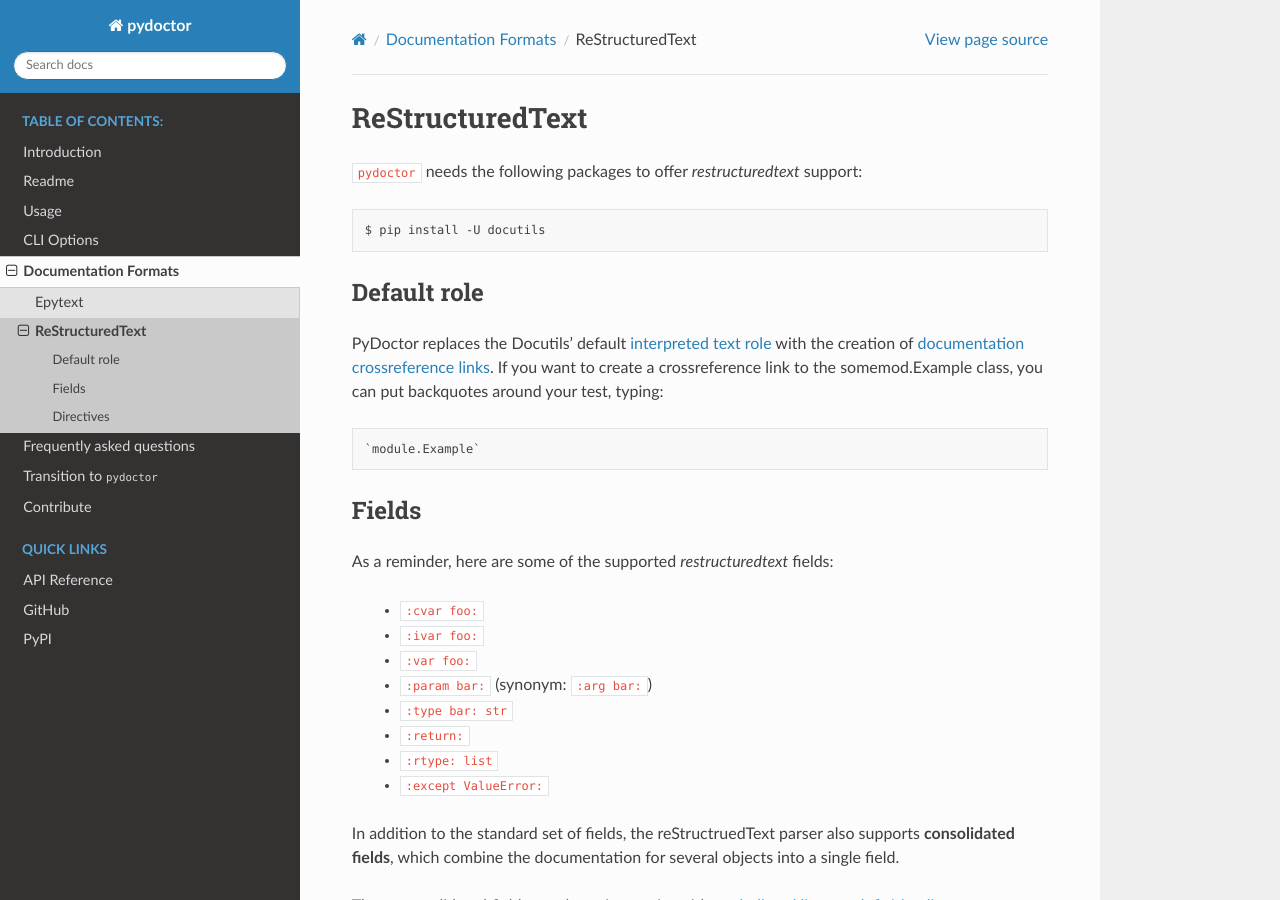
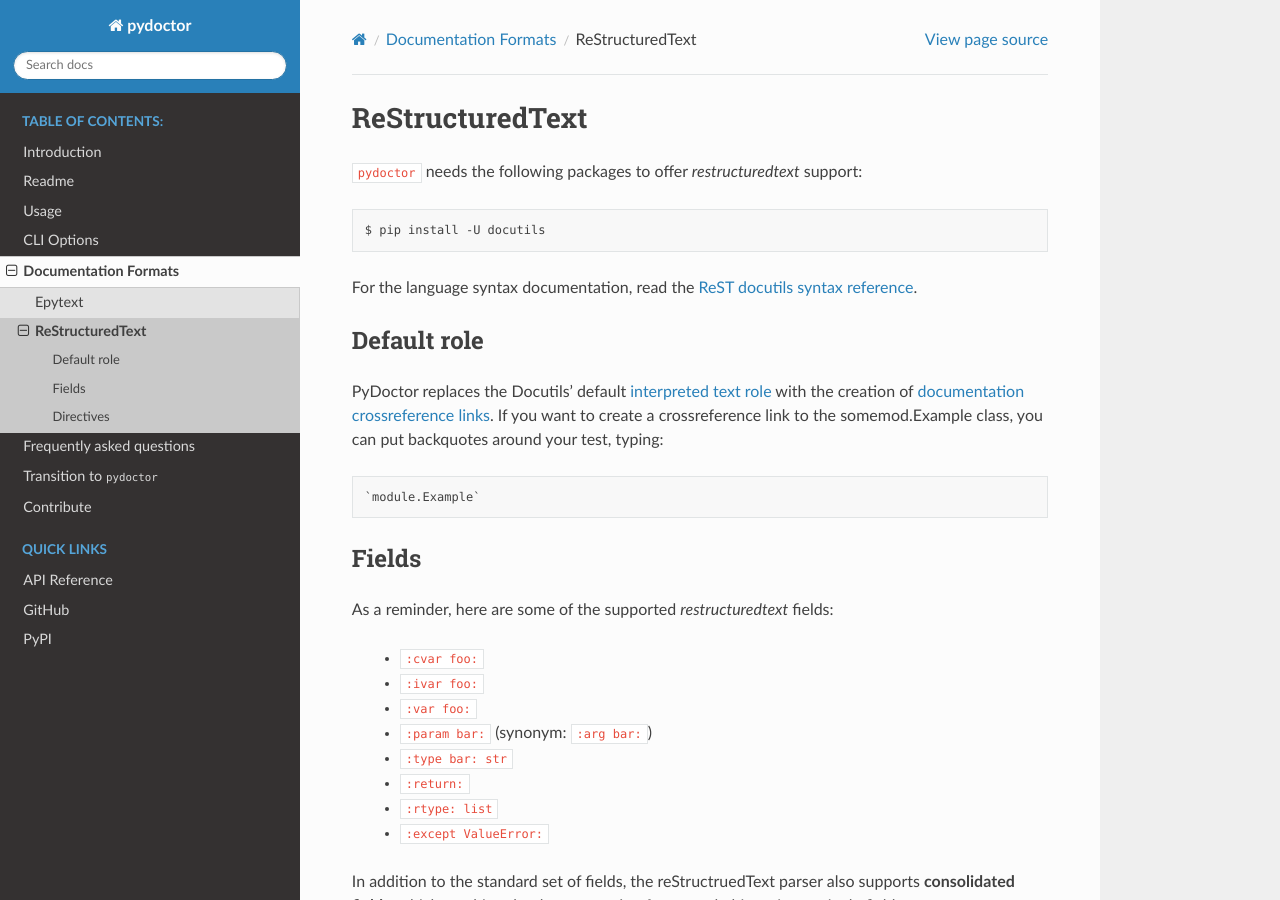
Before and after one commit to twisted/pydoctor, a Sphinx documentation site: the page built from docs/source/docformat/restructuredtext/index.rst, in a window 1280 px wide and 900 px high. Built offline with Sphinx 7.4.7 and the Read the Docs theme 2.0.0, drawn with Linux system fonts in a browser that asks for light colours; the version number could not be read and is left out; some of the changed text lies outside the part shown.

Commit message:
move up the link to docutils syntax reference

```diff
--- a/docs/source/docformat/restructuredtext/index.rst
+++ b/docs/source/docformat/restructuredtext/index.rst
@@ -4,6 +4,8 @@
 ``pydoctor`` needs the following packages to offer *restructuredtext* support::
 
    $ pip install -U docutils
+
+For the language syntax documentation, read the `ReST docutils syntax reference <https://docutils.sourceforge.io/docs/user/rst/quickref.html>`_.
 
 Default role
 ^^^^^^^^^^^^
```
Also changed, not shown: other parts of docs/source/docformat/restructuredtext/index.rst (+0 -2 lines).
